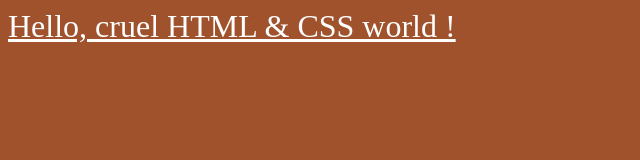
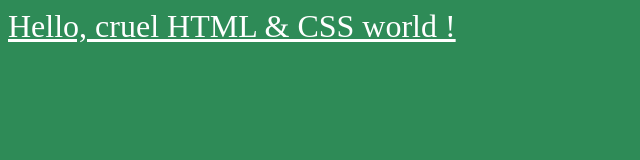
Before and after one commit to gabrielpereira3/gabrielpereira3.github.io, a plain HTML site: page index.html in a window 1280 px wide. Shown: the whole page, without its empty margins (0-640 px from the left). Drawn offline with Linux system fonts and the light colour scheme.

Commit message:
Teste de modificação de cor de fundo para seagreen

```diff
--- a/index.html
+++ b/index.html
@@ -4,7 +4,7 @@
     <title>Hello cruel world with HTML, CSS, and JavaScript</title>
     <style>
         body {
-            background: sienna;
+            background: seagreen;
         }
         a {
             color: white;
```
